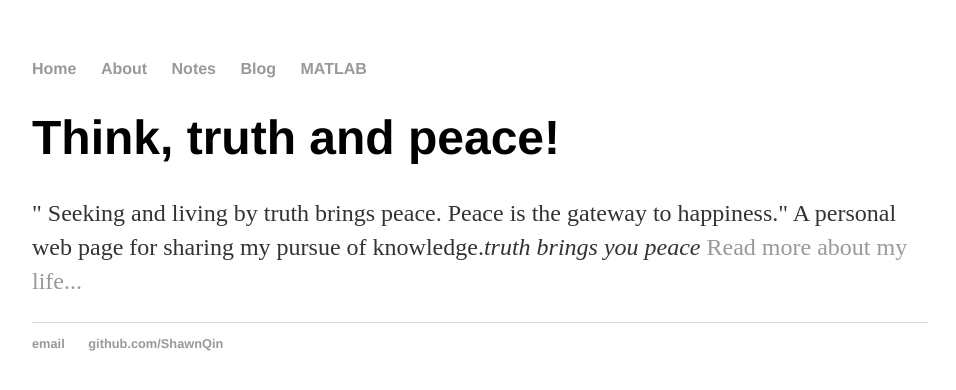
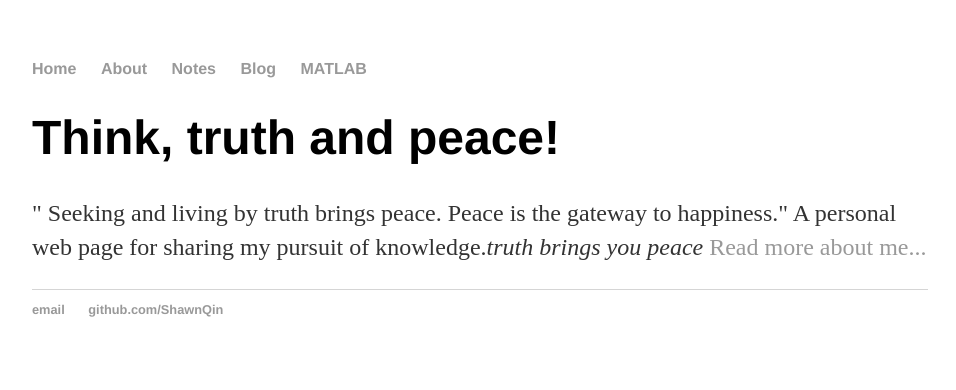
Before and after one commit to nevaehRen/shawnqin.github.io, a Jekyll site: the page built from index.html, in a window 1280 px wide. Shown: the top 390 px of the page, without its empty margins (160-1116 px from the left). Built offline with Jekyll 4.4.1, drawn with Linux system fonts in a browser that asks for light colours.

Commit message:
Update index.html

```diff
--- a/index.html
+++ b/index.html
@@ -4,5 +4,5 @@ title: ShawnQin
 ---
 <div class="blurb">
 	<h1>Think, truth and peace!</h1>
-	<p>" Seeking and living by truth brings peace. Peace is the gateway to happiness." A personal web page for sharing my pursue of knowledge.<em>truth brings you peace</em> <a href="/about">Read more about my life...</a></p>
+	<p>" Seeking and living by truth brings peace. Peace is the gateway to happiness." A personal web page for sharing my pursuit of knowledge.<em>truth brings you peace</em> <a href="/about">Read more about me...</a></p>
 </div><!-- /.blurb -->
```
